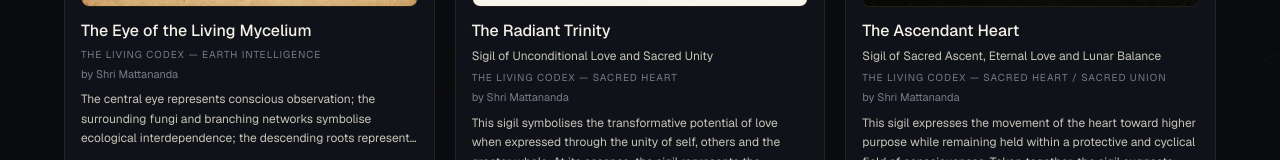
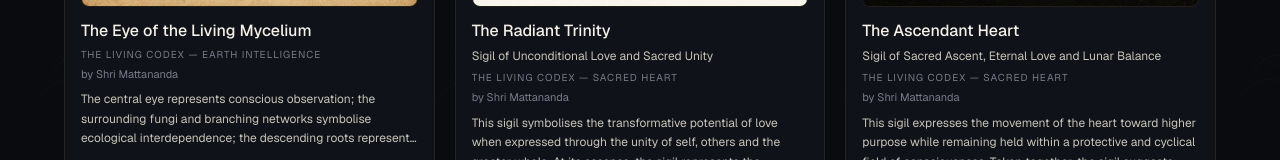
Before and after one commit to bitXbit-aus/thelivingcodex, a Next.js app: page /sigils in a window 1280 px wide. Shown: the part 1547-1707 px from the top of the page. Built offline with nearby package versions, Linux system fonts and the light colour scheme.

Commit message:
fix: unify the split Sacred Heart series value

```diff
--- a/src/data/sigils.ts
+++ b/src/data/sigils.ts
@@ -1138,7 +1138,7 @@ export const sigils = [
       },
     },
     createdDate: "2026-04-27",
-    series: "The Living Codex — Sacred Heart / Sacred Union",
+    series: "The Living Codex — Sacred Heart",
     licenceId: "cc-by-4.0",
     previewPath: "/sigils/the-ascendant-heart-preview.webp",
     downloadPath: "/sigils/the-ascendant-heart-download.png",
```
